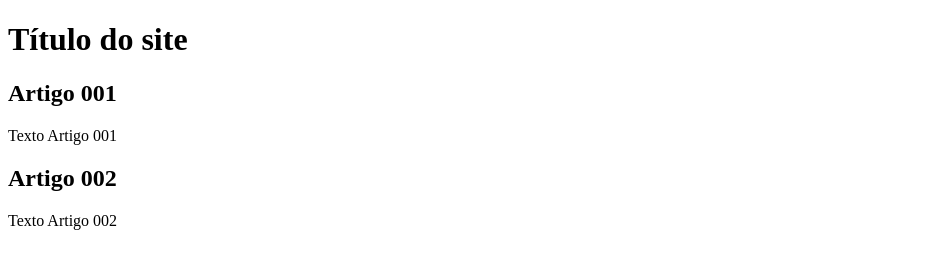
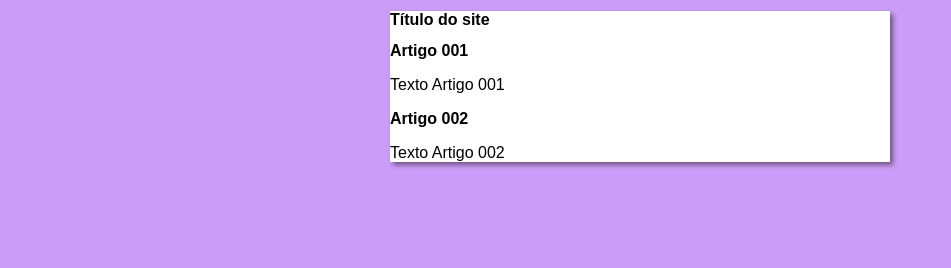
Before and after one commit to eduardoken/projeto-site, a plain HTML site: page index.html in a window 1280 px wide. Shown: the whole page, without its empty margins (0-951 px from the left). Drawn offline with Linux system fonts and the light colour scheme.

Commit message:
iniciei o design

```diff
--- /dev/null
+++ b/estilos/style.css
@@ -0,0 +1,13 @@
+*{
+    font-family: Arial, Helvetica, sans-serif;
+    font-size: 16px;
+}
+body{
+    background-color: rgb(204, 157, 248);
+}
+main{
+    background-color: white;
+    width: 500px;
+    margin: auto;
+    box-shadow: 3px 3px 5px rgba(0, 0, 0, 0.473);
+}
--- a/index.html
+++ b/index.html
@@ -4,6 +4,7 @@
     <meta charset="UTF-8">
     <meta name="viewport" content="width=device-width, initial-scale=1.0">
     <title>Título do site</title>
+    <link rel="stylesheet" href="estilos/style.css">
 </head>
 <body>
     <main>
```
